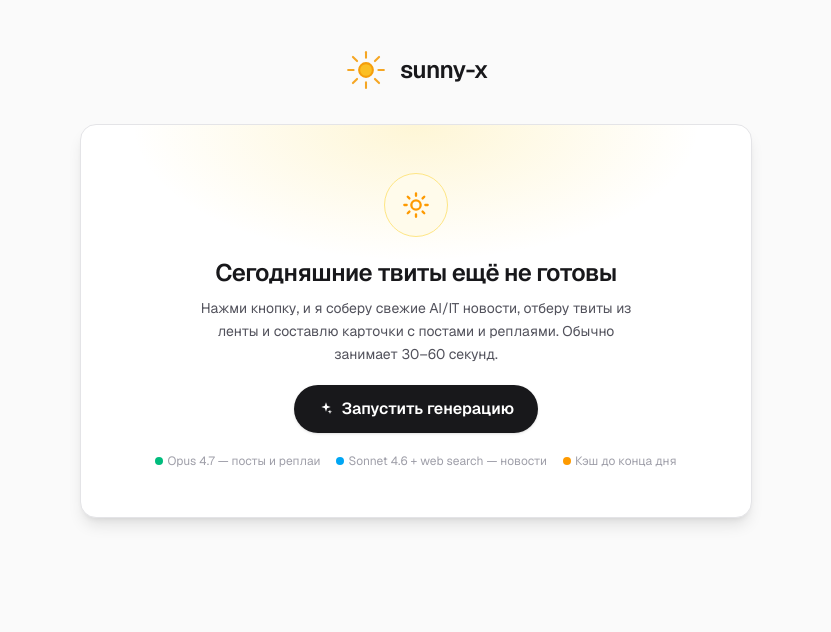
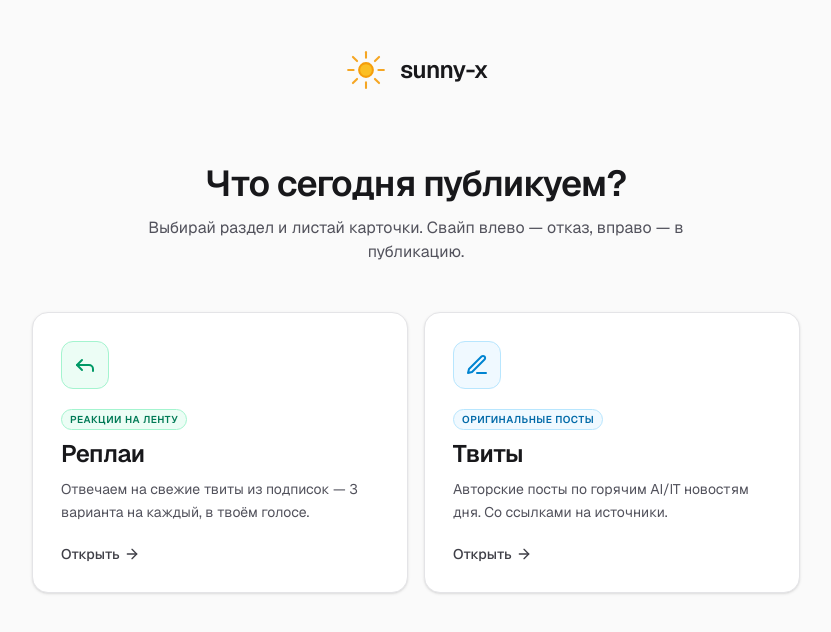
Before and after one commit to MaksimLysakou/sunny-x, a Next.js app: page / in a window 1280 px wide. Shown: the top 632 px of the page, without its empty margins (224-1055 px from the left). Built offline with nearby package versions, Linux system fonts and the light colour scheme.

Commit message:
add home

```diff
--- a/app/components/GenerateGate.tsx
+++ b/app/components/GenerateGate.tsx
@@ -52,11 +52,11 @@ export function GenerateGate() {
 
           <div className="flex flex-col gap-2">
             <h2 className="text-2xl font-semibold tracking-tight text-zinc-900">
-              Сегодняшние твиты ещё не готовы
+              Сегодняшние реплаи ещё не готовы
             </h2>
             <p className="text-sm text-zinc-600 max-w-md leading-relaxed">
-              Нажми кнопку, и я соберу свежие AI/IT новости, отберу твиты из ленты
-              и составлю карточки с постами и реплаями. Обычно занимает 30–60
+              Нажми кнопку, и я отберу твиты из ленты
+              и составлю карточки с реплаями. Обычно занимает 60
               секунд.
             </p>
           </div>
--- /dev/null
+++ b/app/components/Header.tsx
@@ -0,0 +1,16 @@
+import Image from "next/image";
+import Link from "next/link";
+
+export function Header() {
+  return (
+    <header className="flex items-center gap-3 mt-2">
+      <Link
+        href="/"
+        className="flex items-center gap-3 hover:opacity-80 transition-opacity"
+      >
+        <Image src="/sun.svg" alt="sunny-x" width={44} height={44} priority />
+        <h1 className="text-2xl font-semibold tracking-tight">sunny-x</h1>
+      </Link>
+    </header>
+  );
+}
--- a/app/page.tsx
+++ b/app/page.tsx
@@ -1,36 +1,153 @@
-import Image from "next/image";
-import { getCachedCards } from "@/lib/cards";
-import { CardStack } from "./components/CardStack";
-import { GenerateGate } from "./components/GenerateGate";
+import Link from "next/link";
+import { Header } from "./components/Header";
 
 export const dynamic = "force-dynamic";
-export const maxDuration = 300;
 
-export default async function Home() {
-  let cached: Awaited<ReturnType<typeof getCachedCards>> = null;
-  let error: string | null = null;
-  try {
-    cached = await getCachedCards();
-  } catch (e) {
-    error = e instanceof Error ? e.message : String(e);
-  }
+export default function Home() {
+  return (
+    <main className="min-h-screen flex flex-col items-center justify-start gap-12 p-6 sm:p-10 bg-zinc-50 text-zinc-900">
+      <Header />
 
-  return (
-    <main className="min-h-screen flex flex-col items-center justify-start gap-8 p-6 sm:p-10 bg-zinc-50 text-zinc-900">
-      <header className="flex items-center gap-3 mt-2">
-        <Image src="/sun.svg" alt="sunny-x" width={44} height={44} priority />
-        <h1 className="text-2xl font-semibold tracking-tight">sunny-x</h1>
-      </header>
+      <section className="w-full max-w-3xl flex flex-col items-center text-center gap-3 mt-6">
+        <h2 className="text-3xl sm:text-4xl font-semibold tracking-tight">
+          Что сегодня публикуем?
+        </h2>
+        <p className="text-sm sm:text-base text-zinc-600 max-w-xl">
+          Выбирай раздел и листай карточки. Свайп влево — отказ, вправо — в публикацию.
+        </p>
+      </section>
 
-      {error ? (
-        <div className="max-w-2xl text-sm text-red-600 bg-red-50 border border-red-200 rounded-lg p-4 whitespace-pre-wrap">
-          {error}
-        </div>
-      ) : cached && cached.length > 0 ? (
-        <CardStack initialCards={cached} />
-      ) : (
-        <GenerateGate />
-      )}
+      <section className="w-full max-w-3xl grid grid-cols-1 sm:grid-cols-2 gap-4">
+        <ModeCard
+          href="/replies"
+          accent="emerald"
+          eyebrow="Реакции на ленту"
+          title="Реплаи"
+          description="Отвечаем на свежие твиты из подписок — 3 варианта на каждый, в твоём голосе."
+          icon={<ReplyIcon />}
+        />
+        <ModeCard
+          href="/posts"
+          accent="sky"
+          eyebrow="Оригинальные посты"
+          title="Твиты"
+          description="Авторские посты по горячим AI/IT новостям дня. Со ссылками на источники."
+          icon={<PostIcon />}
+        />
+      </section>
     </main>
   );
 }
+
+type Accent = "emerald" | "sky";
+
+const ACCENT: Record<
+  Accent,
+  { badge: string; ring: string; iconBg: string; iconText: string }
+> = {
+  emerald: {
+    badge: "text-emerald-700 bg-emerald-50 border-emerald-200",
+    ring: "hover:border-emerald-300 hover:shadow-emerald-100/60",
+    iconBg: "bg-emerald-50 border-emerald-200",
+    iconText: "text-emerald-600",
+  },
+  sky: {
+    badge: "text-sky-700 bg-sky-50 border-sky-200",
+    ring: "hover:border-sky-300 hover:shadow-sky-100/60",
+    iconBg: "bg-sky-50 border-sky-200",
+    iconText: "text-sky-600",
+  },
+};
+
+function ModeCard({
+  href,
+  accent,
+  eyebrow,
+  title,
+  description,
+  icon,
+}: {
+  href: string;
+  accent: Accent;
+  eyebrow: string;
+  title: string;
+  description: string;
+  icon: React.ReactNode;
+}) {
+  const a = ACCENT[accent];
+  return (
+    <Link
+      href={href}
+      className={`group relative flex flex-col gap-5 rounded-2xl bg-white border border-zinc-200 shadow-sm p-6 sm:p-7 transition-all hover:shadow-md ${a.ring}`}
+    >
+      <div
+        className={`w-12 h-12 rounded-xl border flex items-center justify-center ${a.iconBg} ${a.iconText}`}
+      >
+        {icon}
+      </div>
+      <div className="flex flex-col gap-2">
+        <div
+          className={`inline-flex self-start items-center text-[10px] uppercase tracking-wider font-semibold px-2 py-0.5 rounded-full border ${a.badge}`}
+        >
+          {eyebrow}
+        </div>
+        <h3 className="text-2xl font-semibold tracking-tight text-zinc-900">
+          {title}
+        </h3>
+        <p className="text-sm text-zinc-600 leading-relaxed">{description}</p>
+      </div>
+      <div className="flex items-center gap-1 text-sm font-medium text-zinc-700 mt-auto">
+        Открыть
+        <svg
+          viewBox="0 0 24 24"
+          fill="none"
+          stroke="currentColor"
+          strokeWidth="2"
+          strokeLinecap="round"
+          strokeLinejoin="round"
+          className="w-4 h-4 transition-transform group-hover:translate-x-0.5"
+          aria-hidden="true"
+        >
+          <line x1="5" y1="12" x2="19" y2="12" />
+          <polyline points="12 5 19 12 12 19" />
+        </svg>
+      </div>
+    </Link>
+  );
+}
+
+function ReplyIcon() {
+  return (
+    <svg
+      viewBox="0 0 24 24"
+      fill="none"
+      stroke="currentColor"
+      strokeWidth="2"
+      strokeLinecap="round"
+      strokeLinejoin="round"
+      className="w-6 h-6"
+      aria-hidden="true"
+    >
+      <polyline points="9 17 4 12 9 7" />
+      <path d="M20 18v-2a4 4 0 0 0-4-4H4" />
+    </svg>
+  );
+}
+
+function PostIcon() {
+  return (
+    <svg
+      viewBox="0 0 24 24"
+      fill="none"
+      stroke="currentColor"
+      strokeWidth="2"
+      strokeLinecap="round"
+      strokeLinejoin="round"
+      className="w-6 h-6"
+      aria-hidden="true"
+    >
+      <path d="M12 20h9" />
+      <path d="M16.5 3.5a2.121 2.121 0 1 1 3 3L7 19l-4 1 1-4 12.5-12.5z" />
+    </svg>
+  );
+}
--- /dev/null
+++ b/app/posts/page.tsx
@@ -0,0 +1,93 @@
+import type { Card } from "@/app/types";
+import { CardStack } from "@/app/components/CardStack";
+import { Header } from "@/app/components/Header";
+
+export const dynamic = "force-dynamic";
+
+const MOCK_POSTS: Card[] = [
+  {
+    id: "mock-1",
+    mode: "post",
+    text: `Hot take: каждый раз, когда стартап пишет в анонсе "AI-native", у него на бэке ровно один OpenAI-вызов и три if-а.
+
+меняй мой мнение 😅
+
+https://example.com/ai-native-startups`,
+    sources: [
+      {
+        url: "https://example.com/ai-native-startups",
+        title: "Why 'AI-native' is the new 'cloud-native' (and just as meaningless)",
+        summary:
+          "Разбор того, как маркетинговый ярлык AI-native подменил реальный продукт у большинства новых SaaS-стартапов 2026 года.",
+      },
+    ],
+  },
+  {
+    id: "mock-2",
+    mode: "post",
+    text: `Anthropic выкатили Opus 4.7 с 1M контекста. Загрузил туда весь монорепо своего проекта, попросил найти баг. Нашёл за один проход.
+
+инфра, которая не глючит — это не миф, это просто дорого.
+
+https://example.com/opus-4-7`,
+    sources: [
+      {
+        url: "https://example.com/opus-4-7",
+        title: "Anthropic ships Claude Opus 4.7 with 1M token context window",
+        summary:
+          "Новая модель Anthropic с увеличенным контекстом до 1 миллиона токенов и улучшенной работой с большими кодовыми базами и документами.",
+      },
+    ],
+  },
+  {
+    id: "mock-3",
+    mode: "post",
+    text: `Unpopular opinion: 90% MCP-серверов, которые я видел в проде, можно заменить одной curl-ой и regex. И спать спокойно.
+
+Слой абстракции, который дороже того, что под ним 🤷‍♂️`,
+    sources: [],
+  },
+  {
+    id: "mock-4",
+    mode: "post",
+    text: `Vercel прикрутили Edge Inference прямо в Functions. Latency на холодный старт LLM-вызова: 80мс.
+
+Кажется, шаринг GPU между функциями реально работает. Кто тестил в проде?
+
+https://example.com/vercel-edge-inference`,
+    sources: [
+      {
+        url: "https://example.com/vercel-edge-inference",
+        title: "Vercel ships Edge Inference: run LLMs inside Functions with 80ms cold start",
+        summary:
+          "Vercel добавила выполнение LLM-моделей прямо внутри serverless-функций на edge с очень быстрым стартом — без отдельного inference-сервиса.",
+      },
+    ],
+  },
+  {
+    id: "mock-5",
+    mode: "post",
+    text: `Сценарий: senior дев тратит 2 часа на ревью PR из 800 строк.
+В соседней команде: AI-ревью за 12 секунд, апрув, мёрж.
+
+А потом инцидент на проде в 3 ночи, и кто его чинит? Senior дев. 😭`,
+    sources: [],
+  },
+];
+
+export default function PostsPage() {
+  return (
+    <main className="min-h-screen flex flex-col items-center justify-start gap-8 p-6 sm:p-10 bg-zinc-50 text-zinc-900">
+      <Header />
+
+      <div className="w-full max-w-2xl flex items-center gap-2 text-xs text-zinc-500">
+        <span className="inline-flex items-center gap-1 px-2 py-0.5 rounded-full border border-amber-200 bg-amber-50 text-amber-700 font-semibold uppercase tracking-wider">
+          Visual mock
+        </span>
+        <span>генерация постов временно отключена, это просто превью карточек</span>
+      </div>
+
+      <CardStack initialCards={MOCK_POSTS} />
+    </main>
+  );
+}
--- /dev/null
+++ b/app/replies/page.tsx
@@ -0,0 +1,35 @@
+import { getCachedCards } from "@/lib/cards";
+import { CardStack } from "@/app/components/CardStack";
+import { GenerateGate } from "@/app/components/GenerateGate";
+import { Header } from "@/app/components/Header";
+
+export const dynamic = "force-dynamic";
+export const maxDuration = 300;
+
+export default async function RepliesPage() {
+  let cached: Awaited<ReturnType<typeof getCachedCards>> = null;
+  let error: string | null = null;
+  try {
+    cached = await getCachedCards();
+  } catch (e) {
+    error = e instanceof Error ? e.message : String(e);
+  }
+
+  const replies = cached?.filter((c) => c.mode === "reply") ?? [];
+
+  return (
+    <main className="min-h-screen flex flex-col items-center justify-start gap-8 p-6 sm:p-10 bg-zinc-50 text-zinc-900">
+      <Header />
+
+      {error ? (
+        <div className="max-w-2xl text-sm text-red-600 bg-red-50 border border-red-200 rounded-lg p-4 whitespace-pre-wrap">
+          {error}
+        </div>
+      ) : replies.length > 0 ? (
+        <CardStack initialCards={replies} />
+      ) : (
+        <GenerateGate />
+      )}
+    </main>
+  );
+}
```
